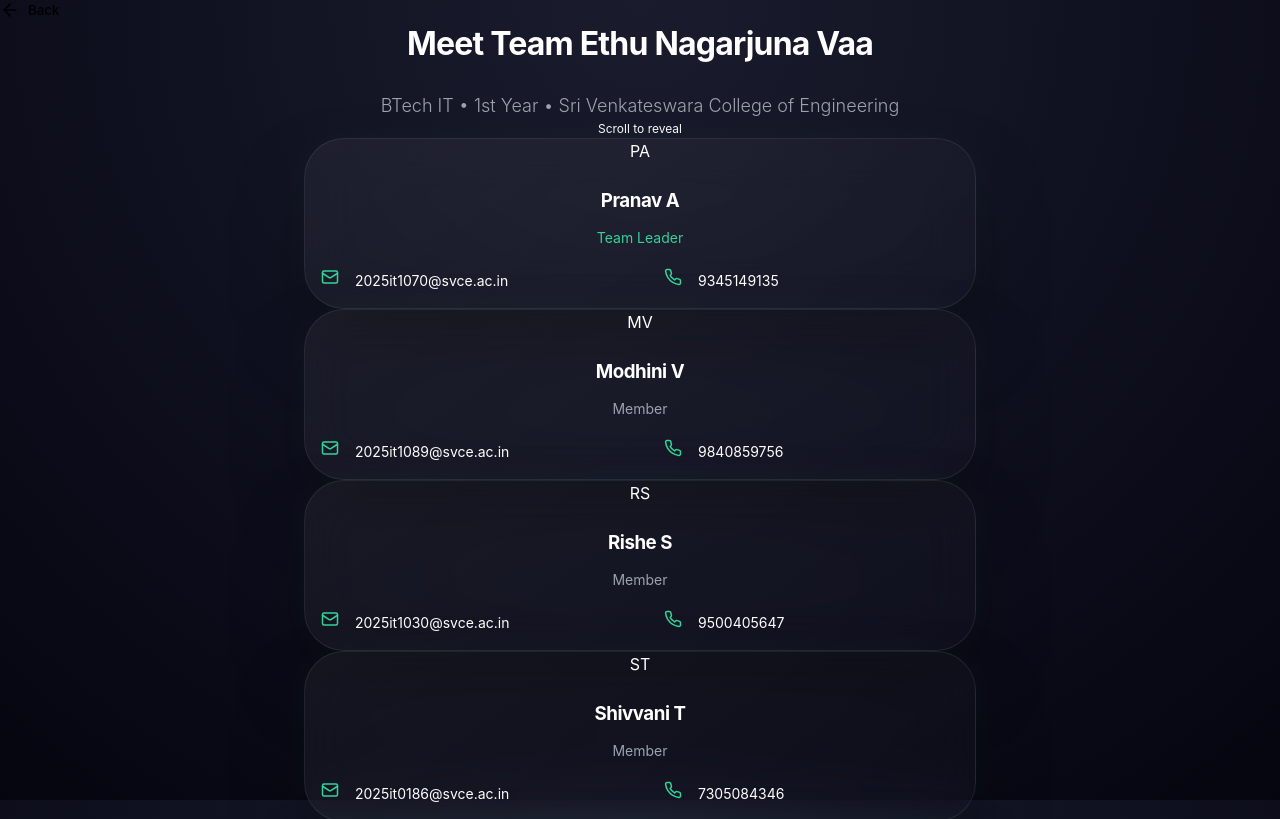
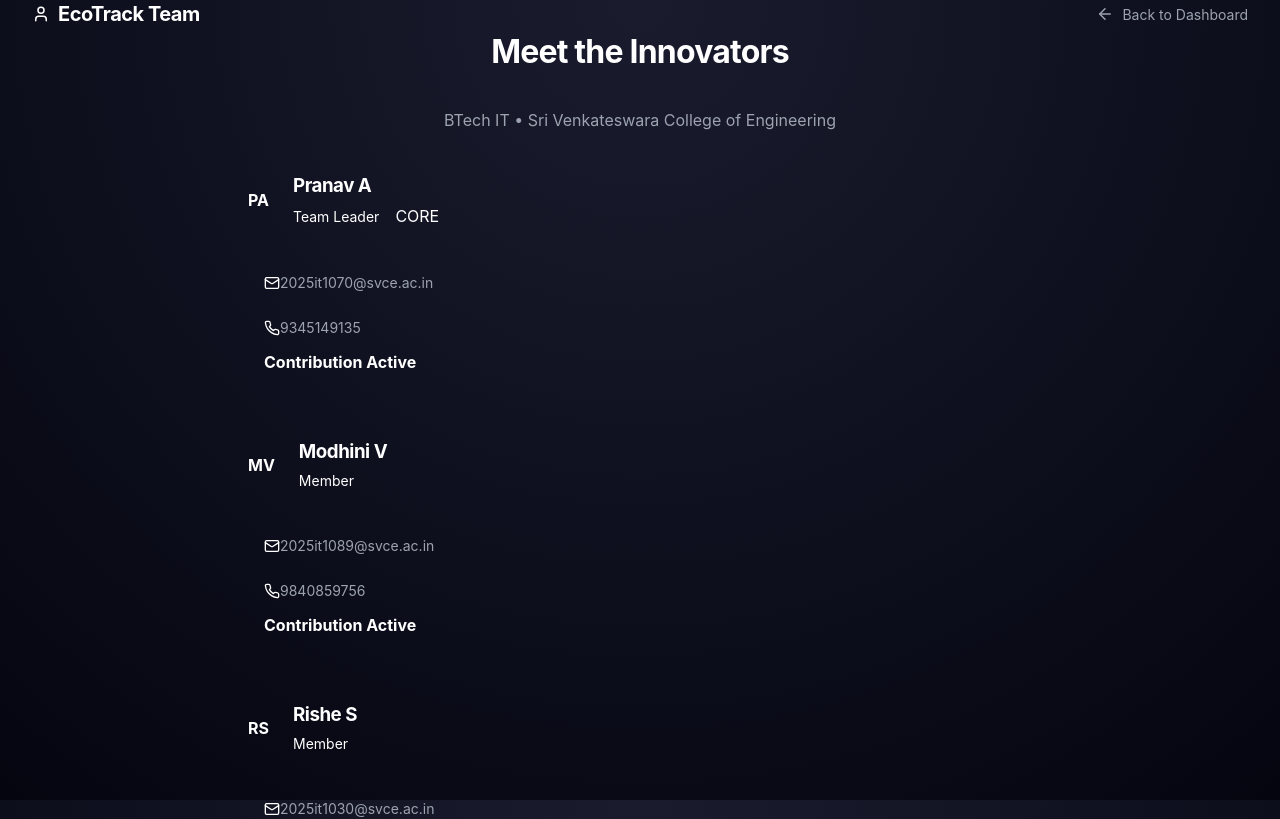
Before and after one commit to Modhini-IT/frontend, a React (Vite) app: page /team in a window 1280 px wide. Shown: the top 819 px of the page. Built offline with nearby package versions, Linux system fonts and the light colour scheme.

Commit message:
Update Team.jsx

```diff
--- a/src/pages/Team.jsx
+++ b/src/pages/Team.jsx
@@ -1,6 +1,6 @@
 import React, { useEffect, useRef, useState } from 'react';
 import { useNavigate } from 'react-router-dom';
-import { ArrowLeft, Phone, Mail } from 'lucide-react';
+import { ArrowLeft, Phone, Mail, User } from 'lucide-react';
 
 const Team = () => {
     const navigate = useNavigate();
@@ -19,7 +19,8 @@ const Team = () => {
     useEffect(() => {
         const options = {
             root: null,
-            threshold: 0.15, // Triggers earlier for a smoother flow
+            rootMargin: '0px 0px -15% 0px',
+            threshold: 0.2
         };
 
         observerRef.current = new IntersectionObserver((entries) => {
@@ -38,93 +39,106 @@ const Team = () => {
     }, []);
 
     return (
-        <div className="min-h-screen bg-[#050505] text-white font-sans selection:bg-emerald-500/30">
-            {/* Custom CSS Injection */}
-            <style>{`
-                .glass-card {
-                    transition: all 0.8s cubic-bezier(0.22, 1, 0.36, 1);
-                    will-change: transform, opacity;
-                }
-                .initial-blob {
-                    transition: transform 1s cubic-bezier(0.34, 1.56, 0.64, 1);
-                }
-            `}</style>
+        <div className="min-h-screen bg-[#0b0e14] text-white overflow-x-hidden font-sans selection:bg-[#10b981]/30">
+            {/* Eco-Themed Parallax Blobs */}
+            <div className="fixed inset-0 overflow-hidden pointer-events-none z-0">
+                <div className="absolute top-[-10%] right-[-5%] w-[40rem] h-[40rem] bg-[#10b981]/10 rounded-full blur-[120px] animate-pulse" />
+                <div className="absolute bottom-[-10%] left-[-5%] w-[35rem] h-[35rem] bg-[#0ea5e9]/5 rounded-full blur-[120px]" />
+            </div>
 
-            {/* Back Button */}
+            {/* Navigation */}
+            <nav className="fixed top-0 w-full z-50 px-8 py-6 flex justify-between items-center bg-[#0b0e14]/80 backdrop-blur-md border-b border-white/5">
+                <div className="flex items-center gap-2">
+                    <div className="w-8 h-8 bg-[#10b981] rounded-lg flex items-center justify-center">
+                        <User size={18} className="text-[#0b0e14]" />
+                    </div>
+                    <span className="font-bold text-xl tracking-tight">EcoTrack <span className="text-[#10b981]">Team</span></span>
+                </div>
                 <button
                     onClick={() => navigate('/')}
-                className="fixed top-8 left-8 z-50 flex items-center gap-2 bg-white/5 border border-white/10 px-5 py-2.5 rounded-full backdrop-blur-xl hover:bg-white/10 transition-all active:scale-95"
+                    className="flex items-center gap-2 text-sm text-gray-400 hover:text-white transition-colors group"
                 >
-                <ArrowLeft size={20} />
-                <span className="font-medium">Back</span>
+                    <ArrowLeft size={18} className="group-hover:-translate-x-1 transition-transform" />
+                    Back to Dashboard
                 </button>
+            </nav>
 
-            <div className="max-w-4xl mx-auto px-6 pt-32 pb-40">
-                {/* Header Section */}
-                <header className="text-center mb-40">
-                    <h1 className="text-5xl md:text-7xl font-bold tracking-tight mb-6">
-                        Meet <span className="text-transparent bg-clip-text bg-gradient-to-r from-emerald-400 to-cyan-400">Team</span> Ethu Nagarjuna Vaa
+            <div className="max-w-4xl mx-auto px-6 pt-40 pb-60 relative z-10">
+                <header className="text-center mb-32">
+                    <h1 className="text-5xl md:text-6xl font-extrabold mb-6 tracking-tight">
+                        Meet the <span className="text-[#10b981]">Innovators</span>
                     </h1>
-                    <p className="text-gray-400 text-lg md:text-xl font-light max-w-2xl mx-auto leading-relaxed">
-                        BTech IT • 1st Year • Sri Venkateswara College of Engineering
-                    </p>
-                    <div className="mt-10 animate-bounce text-gray-600">
-                        <p className="text-xs uppercase tracking-[0.2em]">Scroll to reveal</p>
+                    <div className="flex items-center justify-center gap-3 text-gray-400 bg-white/5 w-fit mx-auto px-6 py-2 rounded-full border border-white/10">
+                        <span className="w-2 h-2 rounded-full bg-[#10b981] animate-ping" />
+                        BTech IT • Sri Venkateswara College of Engineering
                     </div>
                 </header>
 
-                {/* Team List */}
-                <div className="space-y-32">
+                {/* Team Stack */}
+                <div className="flex flex-col gap-12">
                     {teamMembers.map((member, index) => {
                         const isVisible = visibleCards.includes(index);
                         return (
                             <div
                                 key={index}
                                 data-index={index}
-                                className="team-card-trigger min-h-[40vh] flex items-center justify-center"
+                                className="team-card-trigger w-full"
                             >
                                 <div
-                                    className={`glass-card relative w-full max-w-2xl p-10 md:p-12 overflow-hidden ${
-                                        isVisible ? 'opacity-100 translate-y-0' : 'opacity-0 translate-y-24'
-                                    }`}
-                                    style={{
-                                        background: 'linear-gradient(145deg, rgba(255,255,255,0.05) 0%, rgba(255,255,255,0.02) 100%)',
-                                        backdropFilter: 'blur(24px)',
-                                        border: '1px solid rgba(255, 255, 255, 0.08)',
-                                        borderRadius: '40px',
-                                        boxShadow: isVisible ? '0 40px 80px -20px rgba(0,0,0,0.5), 0 0 40px -10px rgba(16,185,129,0.1)' : 'none'
-                                    }}
-                                >
-                                    {/* Animated Initial Bubble */}
-                                    <div className="flex flex-col items-center mb-10">
-                                        <div
-                                            className={`initial-blob w-24 h-24 rounded-3xl bg-emerald-400 flex items-center justify-center text-black font-black text-3xl mb-6 shadow-[0_0_40px_-5px_rgba(52,211,153,0.6)] ${
-                                                isVisible ? 'scale-100 rotate-0' : 'scale-50 rotate-45'
+                                    className={`relative transition-all duration-1000 cubic-bezier(0.2, 1, 0.3, 1) ${
+                                        isVisible ? 'opacity-100 translate-y-0' : 'opacity-0 translate-y-20 scale-[0.98]'
                                     }`}
                                 >
+                                    {/* Card Decoration (EcoTrack Style Line) */}
+                                    <div className="absolute top-0 left-0 w-1 h-full bg-[#10b981] rounded-l-2xl z-20" />
+
+                                    <div className="bg-[#161b22] border border-white/5 p-8 md:p-12 rounded-2xl shadow-2xl overflow-hidden">
+                                        <div className="flex flex-col md:flex-row md:items-center justify-between gap-8">
+
+                                            <div className="flex items-center gap-6">
+                                                {/* Initials Circle */}
+                                                <div className="w-20 h-20 shrink-0 rounded-2xl bg-[#10b981]/10 border border-[#10b981]/20 flex items-center justify-center text-[#10b981] font-bold text-2xl shadow-[0_0_30px_rgba(16,185,129,0.1)]">
                                                     {member.initials}
                                                 </div>
-                                        <h3 className="text-4xl font-bold tracking-tight mb-2">{member.name}</h3>
-                                        <span className={`px-4 py-1 rounded-full text-sm font-semibold tracking-wide uppercase ${
-                                            member.role === 'Team Leader' ? 'bg-emerald-400/10 text-emerald-400' : 'bg-white/5 text-gray-400'
+
+                                                <div>
+                                                    <h3 className="text-3xl font-bold tracking-tight mb-1">{member.name}</h3>
+                                                    <div className="flex items-center gap-2">
+                                                        <span className={`text-sm font-semibold uppercase tracking-widest ${
+                                                            member.role === 'Team Leader' ? 'text-[#10b981]' : 'text-gray-500'
                                                         }`}>
                                                             {member.role}
                                                         </span>
+                                                        {member.role === 'Team Leader' && (
+                                                            <span className="bg-[#10b981]/20 text-[#10b981] text-[10px] px-2 py-0.5 rounded-md font-black">CORE</span>
+                                                        )}
+                                                    </div>
+                                                </div>
                                             </div>
 
-                                    {/* Contact Details */}
-                                    <div className="grid grid-cols-1 md:grid-cols-2 gap-4">
-                                        <div className="flex items-center gap-4 bg-white/[0.03] p-4 rounded-2xl border border-white/[0.05] hover:bg-white/[0.06] transition-colors group">
-                                            <div className="p-2 bg-emerald-400/10 rounded-lg group-hover:scale-110 transition-transform">
-                                                <Mail size={18} className="text-emerald-400" />
+                                            {/* Contact Info (Dashboard Pill Style) */}
+                                            <div className="flex flex-col gap-3">
+                                                <div className="flex items-center gap-3 bg-[#0b0e14] px-4 py-3 rounded-xl border border-white/5 hover:border-[#10b981]/30 transition-all cursor-default">
+                                                    <Mail size={16} className="text-[#10b981]" />
+                                                    <span className="text-sm font-mono text-gray-400">{member.email}</span>
                                                 </div>
-                                            <span className="text-sm font-mono text-gray-300 truncate">{member.email}</span>
+                                                <div className="flex items-center gap-3 bg-[#0b0e14] px-4 py-3 rounded-xl border border-white/5 hover:border-[#10b981]/30 transition-all cursor-default">
+                                                    <Phone size={16} className="text-[#10b981]" />
+                                                    <span className="text-sm font-mono text-gray-400">{member.phone}</span>
                                                 </div>
-                                        <div className="flex items-center gap-4 bg-white/[0.03] p-4 rounded-2xl border border-white/[0.05] hover:bg-white/[0.06] transition-colors group">
-                                            <div className="p-2 bg-emerald-400/10 rounded-lg group-hover:scale-110 transition-transform">
-                                                <Phone size={18} className="text-emerald-400" />
                                             </div>
-                                            <span className="text-sm font-mono text-gray-300">{member.phone}</span>
+
+                                        </div>
+
+                                        {/* Progress Bar Detail (Visual reference to EcoTrack Dashboard) */}
+                                        <div className="mt-10 pt-8 border-t border-white/5 flex items-center gap-4">
+                                            <div className="flex-1 h-1.5 bg-white/5 rounded-full overflow-hidden">
+                                                <div
+                                                    className="h-full bg-[#10b981] rounded-full transition-all duration-1000 delay-500"
+                                                    style={{ width: isVisible ? '100%' : '0%' }}
+                                                />
+                                            </div>
+                                            <span className="text-[10px] font-bold text-gray-600 uppercase tracking-tighter">Contribution Active</span>
                                         </div>
                                     </div>
                                 </div>
@@ -132,6 +146,10 @@ const Team = () => {
                         );
                     })}
                 </div>
+
+                <footer className="mt-40 text-center text-gray-600 text-sm">
+                    <p>© 2026 Team Ethu Nagarjuna Vaa • EcoTrack Initiative</p>
+                </footer>
             </div>
         </div>
     );
```
Lines whose indentation alone changed are shown as unchanged.
